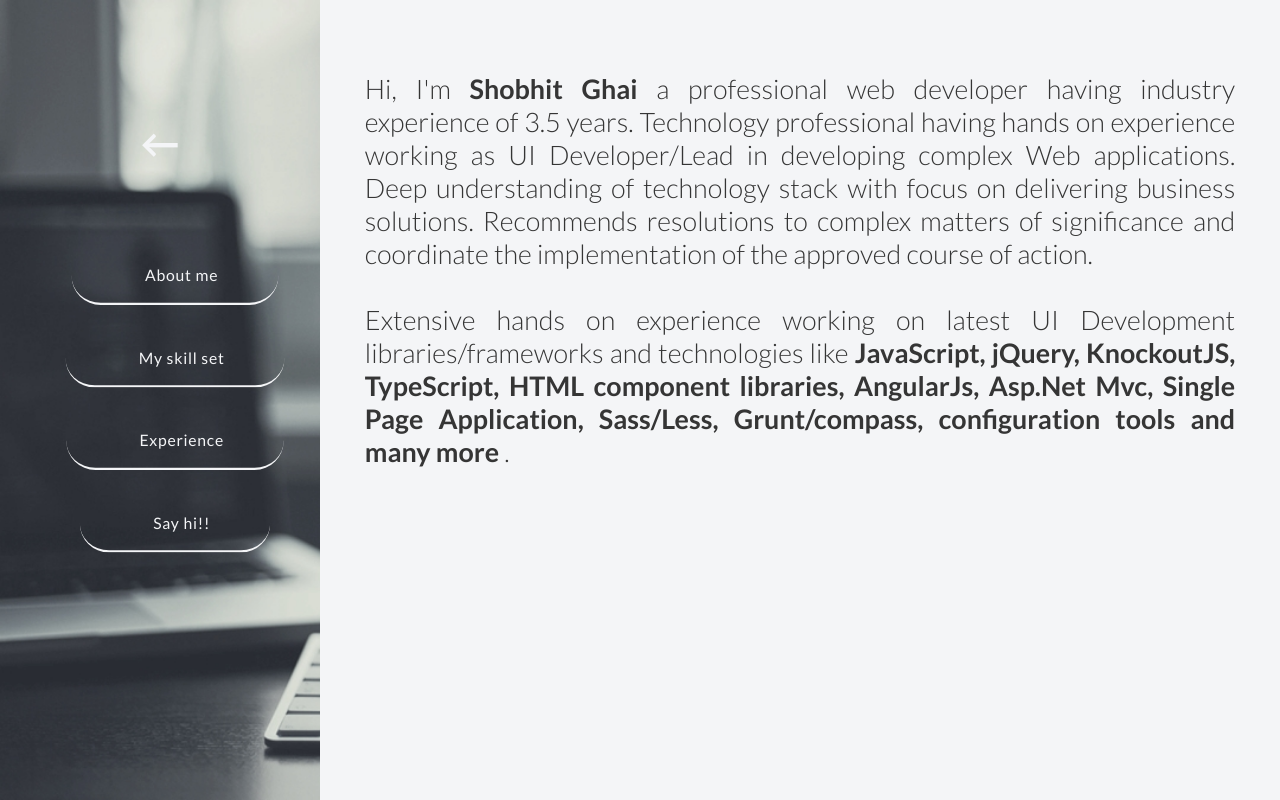
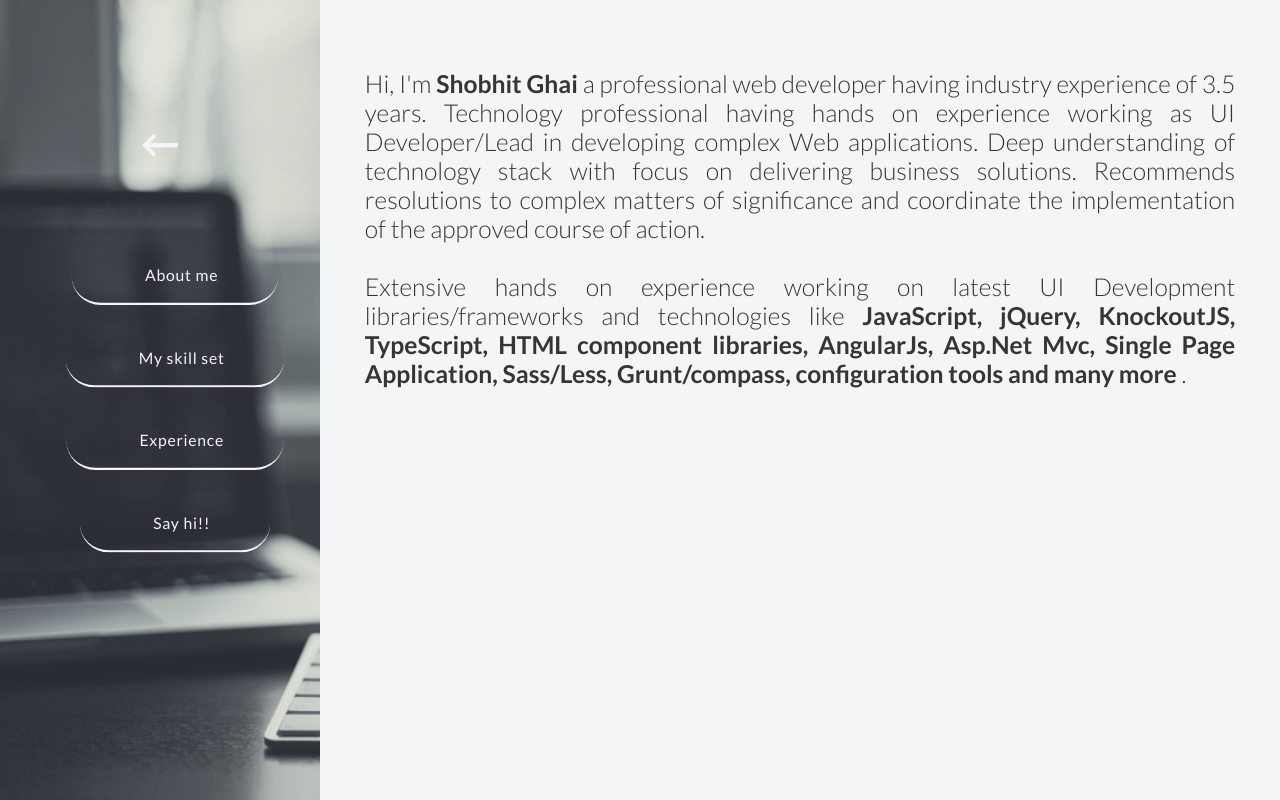
Before and after one commit to shobhitghai/shobhitghai.github.io, a plain HTML site: page index.html in a window 1280 px wide. Both pictures are taken after a click on the item "About me". Drawn offline with Linux system fonts and the light colour scheme.

Commit message:
about section font size chagne

```diff
--- a/css/component2.css
+++ b/css/component2.css
@@ -828,3 +828,9 @@ body {
 .open-right #menu{
 	display: none;
 }
+
+.page-inner p.about-section-content{
+	text-align: justify;
+	text-justify: inter-word;
+	font-size: 1.1em;
+}
--- a/index.html
+++ b/index.html
@@ -91,7 +91,7 @@
 					<div class="page-inner" id="about-section">
 						<section>
 							<!-- <h2>about Development</h2> -->
-							<p style="text-align: justify; text-justify: inter-word;">
+							<p class="about-section-content">
 								Hi, I'm <b>Shobhit Ghai</b> a professional web developer having industry experience of 3.5 years. Technology professional having hands on experience working as UI Developer/Lead in developing complex Web applications. Deep understanding of technology stack with focus on delivering business solutions. Recommends resolutions to complex matters of significance and coordinate the implementation of the approved course of action.
 
 								<br/>
```
